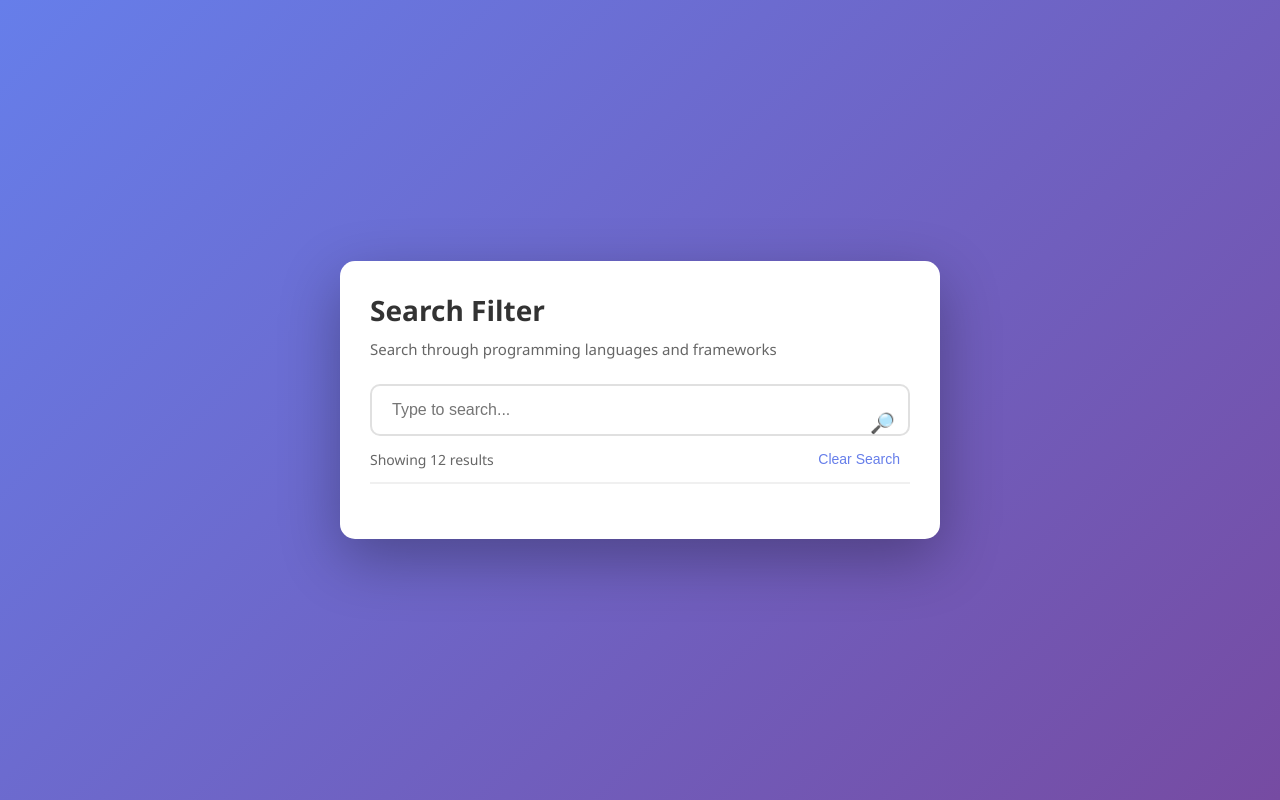
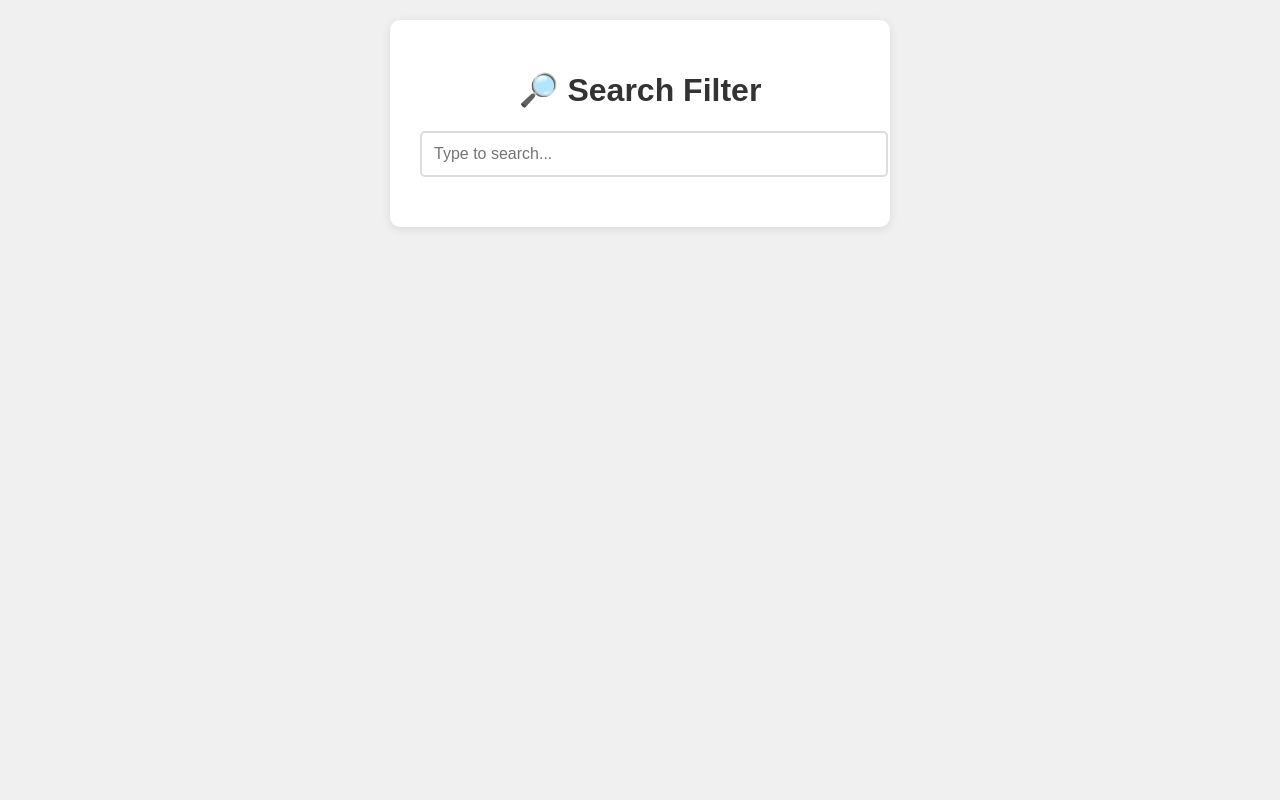
Before and after one commit to Asraful-Islam-01/Real-time-Search-Filter-, a plain HTML site: page index.html in a window 1280 px wide. Drawn offline with Linux system fonts and the light colour scheme.

Commit message:
the whole code is rewritten

```diff
--- a/index.html
+++ b/index.html
@@ -3,26 +3,17 @@
 <head>
     <meta charset="UTF-8">
     <meta name="viewport" content="width=device-width, initial-scale=1.0">
-    <title>Real-time Search Filter</title>
+    <title>Simple Search Filter</title>
     <link rel="stylesheet" href="style.css">
 </head>
 <body>
     <div class="container">
-        <h1>Search Filter</h1>
-        <p class="subtitle">Search through programming languages and frameworks</p>
+        <h1>🔎 Search Filter</h1>
+        <!--The search input box-->
+        <input type="text" id="searchBox" placeholder="Type to search...">
 
-        <div class="search-box">
-            <input type="text" id="searchInput" placeholder="Type to search..." autocomplete="off">
-            <span class="search-icon">🔎</span>
-
-            <div class="results-info">
-                <span class="results-count" id="resultsCount">Showing 12 results</span>
-                <button class="clear-btn" id="clrBtn">Clear Search</button>
-            </div>
-
-        </div>
-
-        <ul id="itemList"></ul>
+        <!--This is where results will appear-->
+        <div id="results"></div>
     </div>
 
     <script src="script.js"></script>
--- a/script.js
+++ b/script.js
@@ -1,76 +1,50 @@
-// Array of items containing programming languages, frameworks & technologies
-// Each item has a name and description that can be searched
-
 const items = [
   {
     name: "JavaScript",
-        description: "Popular scripting language for web development"
+    description: "Popular scripting language for web development",
   },
   {
     name: "Python",
-        description: "Versatile language for data science and web apps"
+    description: "Versatile language for data science and web apps",
   },
   {
     name: "React",
-        description: "JavaScript library for buliding user interfaces"
+    description: "JavaScript library for building user interfaces",
   },
   {
     name: "Vue.js",
-        description: "JavaScript runtime built on chrome V8 engine"
+    description: "Progressive framework for building UIs",
+  },
+  {
+    name: "Angular",
+    description: "Platform for building web applications",
+  },
+  {
+    name: "Node.js",
+    description: "JavaScript runtime built on Chrome V8 engine",
   },
   {
     name: "TypeScript",
-        description: "Typed superset of JavaScript"
+    description: "Typed superset of JavaScript",
   },
   {
     name: "CSS",
-        description: "Style sheet langauage for web design"
+    description: "Style sheet language for web design",
   },
   {
     name: "HTML",
-        description: "Standard markup language for web pages"
+    description: "Standard markup language for web pages",
   },
   {
     name: "SQL",
-        description: "Language for managing relational database"
+    description: "Language for managing relational databases",
   },
   {
     name: "MongoDB",
-        description: "NoSQL database program"
+    description: "NoSQL database program",
   },
   {
     name: "Express.js",
-        description: "Web application framework for Node.Js"
-    }
+    description: "Web application framework for Node.js",
+  },
 ];
-
-//DOM element references -- these connect to HTML elements in the page
-const searchInput = document.getElementById("searchInput"); // Input field where user types search query
-const itemList = document.getElementById("itemList"); // Container to display filtered result
-const resultsCount = document.getElementById("resultsCount"); // Element to show count of matching items
-const clearBtn = document.getElementById("clearBtn"); // Button to clear the search input
-
-/**
- * Highlights matching text in the search results
- * @param {string} text - the original text to search within
- * @param {string} query - the search term to highlight
- * @resturns {string} - HTML string with highlighted matches wrapped in <mark> tags
- */
-
-function highlightMatch(text, query) {
-    //If no query provided, return original text without highligting
-    if(!query) return text;
-
-    //Create a regular expression to find all occurences of the query (case-insensetive)
-    //'gi' flags: g = global (find all the matches), i = case-insensitive
-    const regex = new RegExp(query, "gi");
-
-    // Replace all the matches with the same text warpped in <mark> tags for highlighting
-    //$& represents the matched substring
-    return text.replace(regex, "<mark>$&</mark>");
-}
-
-/**
- * Filters and displays items based on search query
- * @param {string} query - The search term entered by the user
- */
--- a/style.css
+++ b/style.css
@@ -1,106 +1,36 @@
-* {
-    margin: 0;
-    padding: 0;
-    box-sizing: border-box;
+/* Make the page look nice */
+body {
+    font-family: Arial, sans-serif;
+    background-color: #f0f0f0;
+    padding: 20px;
+    max-width: 500px;
+    margin: 0 auto;
 }
 
-body {
-    font-family: 'Segoe UI', Tahoma, Geneva, Verdana, sans-serif;
-     background: linear-gradient(135deg, #667eea 0%, #764ba2 100%);
-     min-height: 100vh;
-     padding: 20px;
-     display: flex;
-     justify-content: center;
-     align-items: center;
+/* The white box that contains everything */
+.container {
+    background-color: white;
+    padding: 30px;
+    border-radius: 10px;
+    box-shadow: 0 2px 10px rgba(0, 0, 0, 0.1);
 }
 
-.container {
-    background: white;
-    border-radius: 15px;
-    box-shadow: 0 20px 60px rgba(0, 0, 0, 0.3);
-    max-width: 600px;
-    width: 100%;
-    padding: 30px;
+
+h1 {
+    color:  #333;
+    text-align: center;
 }
 
-h1 {
-    color: #333;
-    margin-bottom: 10px;
-    font-size: 28px;
+#searchBox {
+    width: 100%;
+    padding: 12px;
+    font-size: 16px;
+    border: 2px solid #ddd;
+    border-radius: 5px;
+    margin-bottom: 20px;
 }
 
-.subtitle {
-    color: #666;
-    margin-bottom: 25px;
-    font-size: 15px;
+.item {
+    font-weight: bold;
+    color: #333;
 }
-
-.search-box {
-    position: relative;
-    margin-bottom: 25px;
-}
-
-#searchInput {
-    width: 100%;
-    padding: 15px 45px 15px 20px;
-    border: 2px solid #e0e0e0;
-    border-radius: 10px;
-    font-size: 16px;
-    transition: all 0.3s ease;
-    outline: none;
-}
-
-#searchInput:focus {
-    border-color: #667eea;
-    box-shadow: 0 0 0 3px rgba(102, 126, 234, 0.1);
-}
-
-.search-icon {
-    position: absolute;
-    right: 15px;
-    top: 38%;
-    transform: translateY(-50%);
-    color: #999;
-    font-size: 20px;
-}
-
-.results-info {
-    display: flex;
-    justify-content: space-between;
-    align-items: center;
-    margin-bottom: 15px;
-    padding: 10px 0;
-    border-bottom: 2px solid #f0f0f0;
-}
-
-.results-count {
-    font-size: 14px;
-    color: #666;
-    font-weight: 500;
-}
-
-.clear-btn {
-    background: none;
-    border: none;
-    color: #667eea;
-    cursor: pointer;
-    font-size: 14px;
-    font-weight: 500;
-    padding: 5px 10px;
-    border-radius: 5px;
-    transition: backgroun 0.3s ease;
-}
-
-.clear-btn:hover {
-    background: #f0f0f0;
-}
-
-#item-list {
-    list-style: none;
-    max-height: 400px;
-    overflow-y: auto;
-}
-
-.list-item {
-    padding: 15px;
-}
```
Lines whose indentation alone changed are shown as unchanged.
